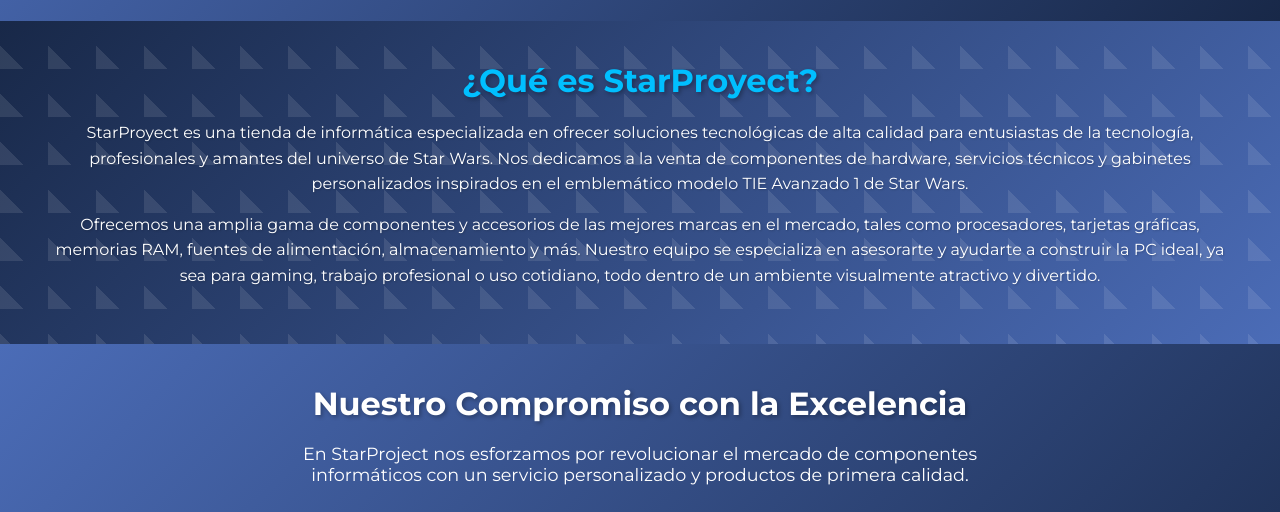
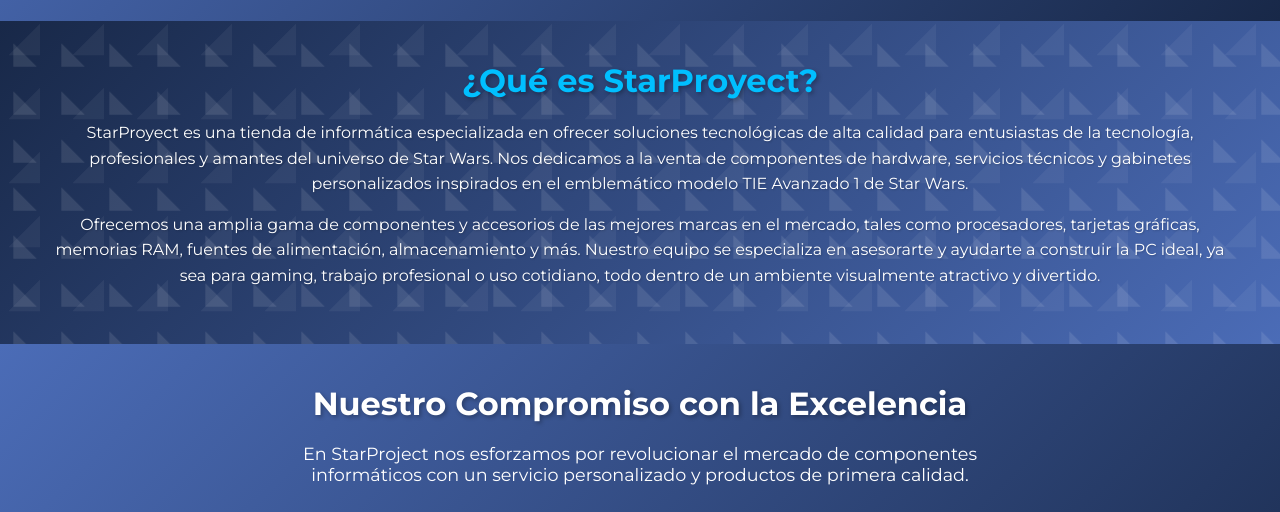
Before and after one commit to starproyect778/starproyect, a plain HTML site: page index.html in a window 1280 px wide. Shown: the part 248-760 px from the top of the page. Drawn offline with Linux system fonts and the light colour scheme.

Commit message:
Update index.html

```diff
--- a/index.html
+++ b/index.html
@@ -82,6 +82,20 @@
             background: linear-gradient(45deg, rgba(255,255,255,0.1) 25%, transparent 25%);
             background-size: 3em 3em;
             animation: backgroundMove 30s linear infinite;
+            z-index: 0;
+        }
+
+        .about-section::after {
+            content: '';
+            position: absolute;
+            top: 0;
+            left: 0;
+            right: 0;
+            bottom: 0;
+            background: linear-gradient(-45deg, rgba(255,255,255,0.05) 25%, transparent 25%);
+            background-size: 4em 4em;
+            animation: backgroundMove 40s linear infinite reverse;
+            z-index: 0;
         }
 
         .about-content {
@@ -362,7 +376,14 @@
         /* Animaciones existentes se mantienen igual */
         @keyframes slideIn { /* ... */ }
         @keyframes fadeInDown { /* ... */ }
-        @keyframes backgroundMove { /* ... */ }
+        @keyframes backgroundMove {
+            0% {
+                background-position: 0 0;
+            }
+            100% {
+                background-position: 100% 100%;
+            }
+        }
         @keyframes fadeIn { /* ... */ }
         @keyframes slideOut { /* ... */ }
         @keyframes fadeOut { /* ... */ }
@@ -374,7 +395,7 @@
 </head>
 <body>
     <header>
-        <img src="https://ibb.co/LQM8MSG" alt="StarProject Logo">
+        <img src="https://i.ibb.co/YD6362r/Captura-de-pantalla-2024-11-09-181738-removebg-preview.png" alt="StarProject Logo">
     </header>
 
     <!-- Sección About -->
```
